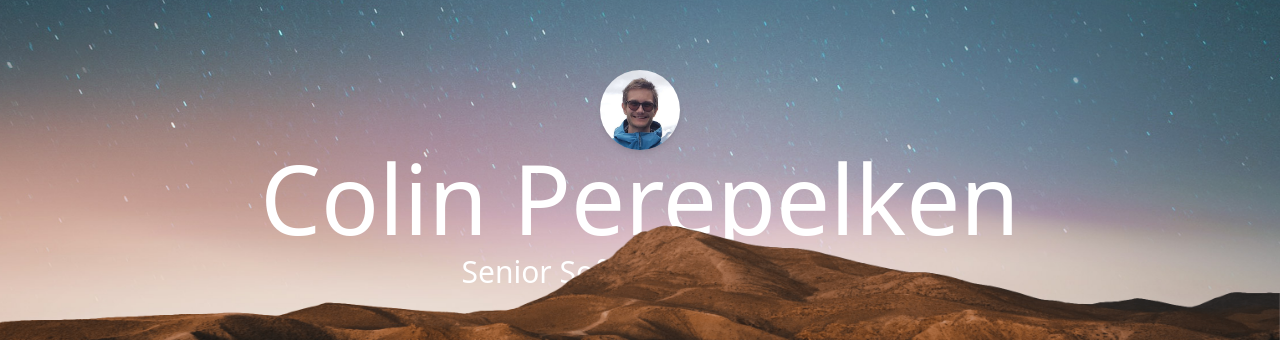
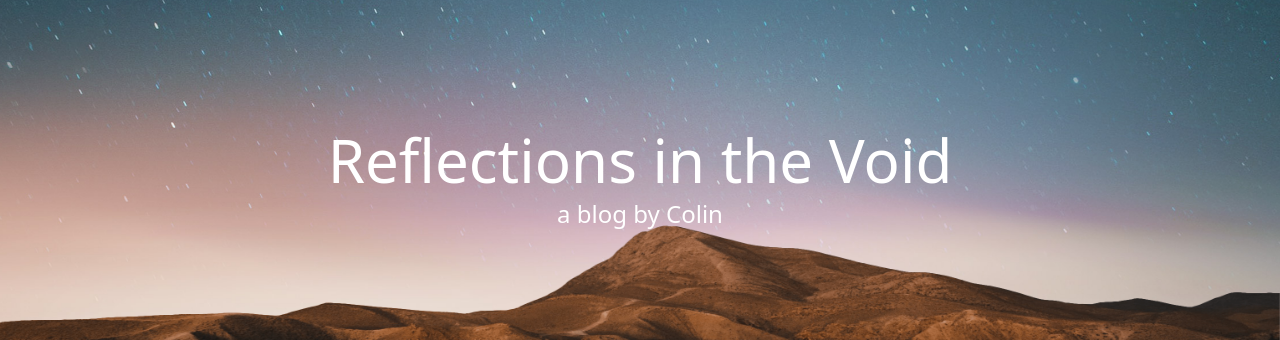
Before and after one commit to colinperepelken/blog, a React (Create React App) app in the folder client/: page / in a window 1280 px wide. Shown: the part 220-560 px from the top of the page. Built offline with nearby package versions, Linux system fonts and the light colour scheme; no server answers.

Commit message:
Set title

```diff
--- a/client/src/components/Banner.tsx
+++ b/client/src/components/Banner.tsx
@@ -1,7 +1,6 @@
 import { ParallaxBanner } from 'react-scroll-parallax'
 import { BannerLayer } from 'react-scroll-parallax/dist/components/ParallaxBanner/types'
 import { config } from 'src/config'
-import { Avatar } from './Avatar'
 
 export const Banner = () => {
     const background: BannerLayer = {
@@ -19,12 +18,11 @@ export const Banner = () => {
         expanded: false,
         children: (
             <div className="absolute inset-0 flex items-center justify-center flex-col">
-                <Avatar />
-                <h1 className="text-6xl md:text-8xl text-white font-thin">
+                <h1 className="text-6xl text-white font-extralight">
                     {config.title}
                 </h1>
-                <h2 className="text-3xl mt-2 text-white font-thin">
-                    Senior Software Engineer
+                <h2 className="text-2xl mt-2 text-white font-thin">
+                    a blog by Colin
                 </h2>
             </div>
         ),
--- a/client/src/config.ts
+++ b/client/src/config.ts
@@ -10,7 +10,7 @@ interface IConfig {
 
 // TODO this could eventually be configurable using an 'admin' UI
 export const config: IConfig = {
-    title: 'Colin Perepelken',
+    title: 'Reflections in the Void',
     copyrightText: 'Colin Perepelken',
     copyrightUrl: 'https://perepelken.ca',
     theme: DefaultTheme,
```
